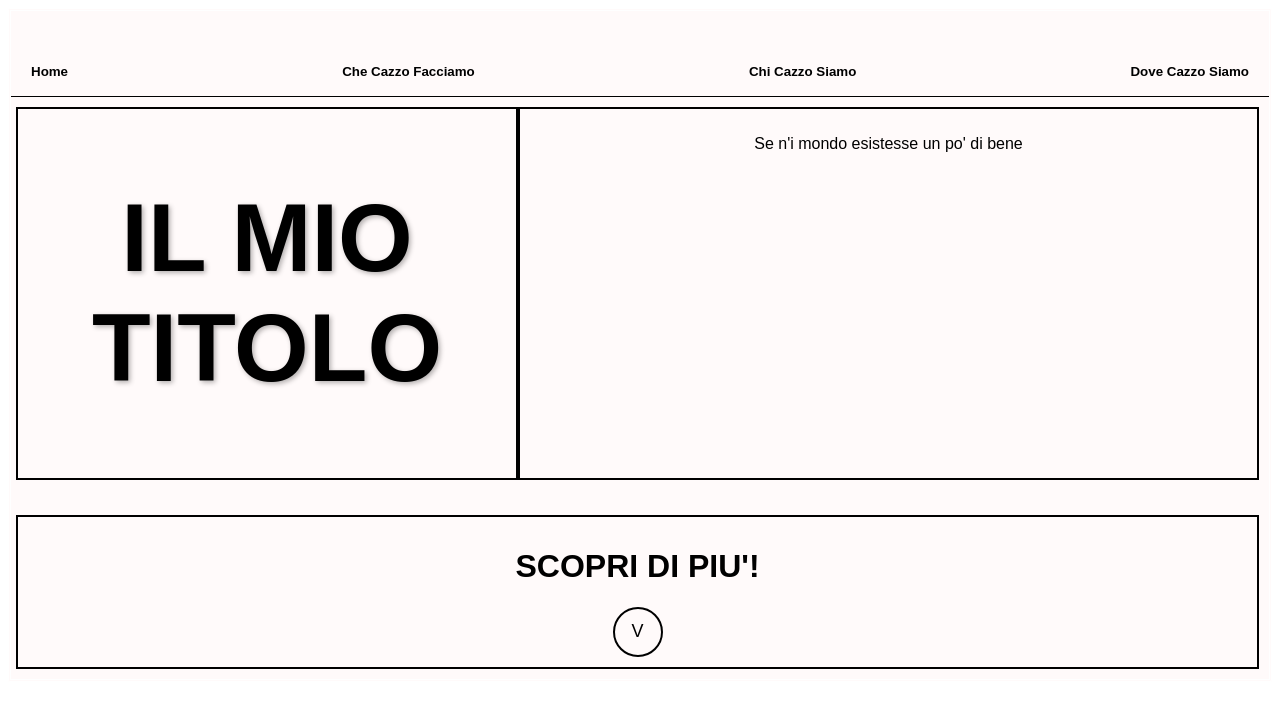
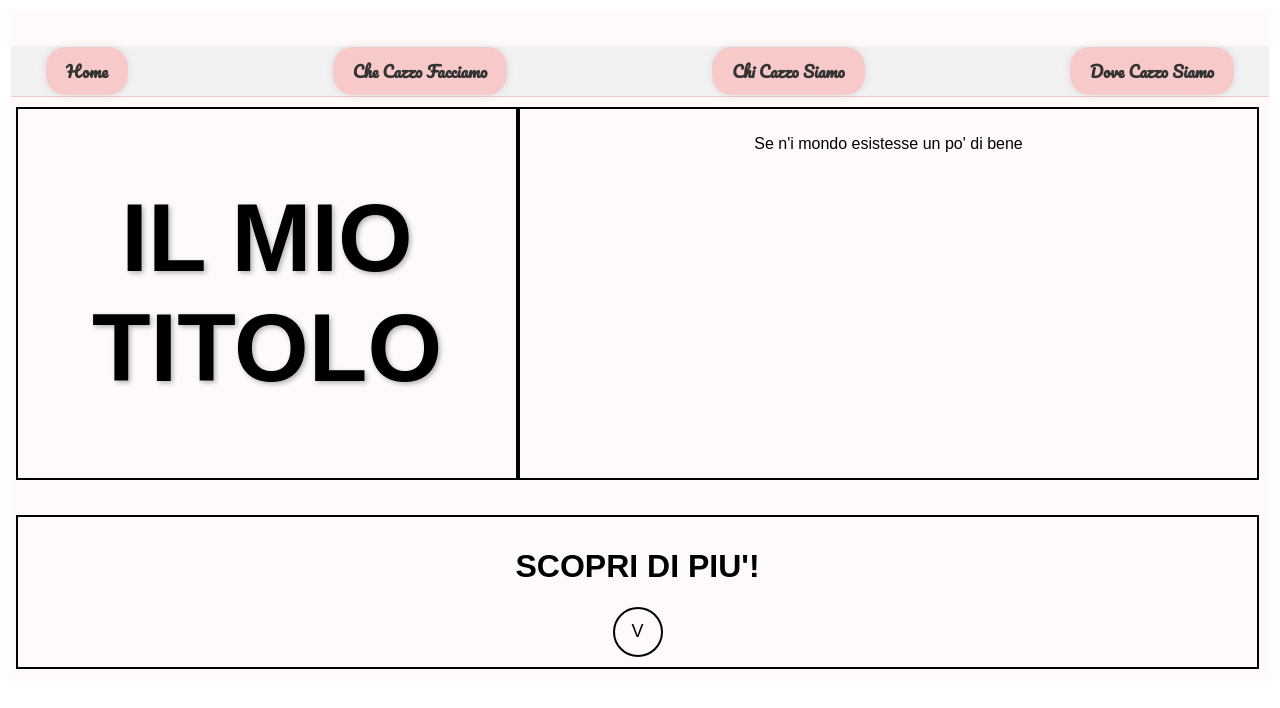
Before and after one commit to Danywood/EmisBack, an Angular app in the folder EmisBack1/: page / in a window 1280 px wide. Shown: the top 708 px of the page. Built offline with nearby package versions, Linux system fonts and the light colour scheme.

Commit message:
Aggiunto stile a navigation bar , aggiunto mapping dell'url dei button

```diff
--- a/EmisBack1/src/app/common/navigation-button/navigation-button.component.css
+++ b/EmisBack1/src/app/common/navigation-button/navigation-button.component.css
@@ -4,16 +4,28 @@
 }
 
 .a-button {
-    text-decoration: none;
-    padding: 10px 15px;
-    background: none;
-    border: none;
-    font-weight: bold;
-    transition: background 0.3s, color 0.3s;
+  margin: 0 10px;
+  padding: 10px 20px;
+  border: none;
+  border-radius: 20px;
+  background-color: #F7CAC9; /* sfondo rosa */
+  font-size: 16px;
+  font-weight: bold;
+  cursor: pointer;
+  font-family: 'Pacifico', cursive; /* font */
+  color: #333; /* testo scuro */
+  box-shadow: 0 0 10px rgba(0, 0, 0, 0.1); /* ombra leggera */
   }
 
+  .abutton:active {
+    background-color: #FF69B4; /* sfondo rosa al click */
+    color: #fff; /* testo bianco al click */
+    box-shadow: 0 0 10px rgba(0, 0, 0, 0.5); /* ombra  */
+}
+
+
   .a-button:hover {
-    background: rgba(255, 255, 255, 0.2);
-    color: #ff6f61;
-    border-radius: 5px;
+    background-color: #FFC5C5; /* sfondo rosa al passaggio del mouse */
+    color: #fff; /* testo bianco al passaggio del mouse */
+    box-shadow: 0 0 10px rgba(0, 0, 0, 0.3); /* ombra */
   }
--- a/EmisBack1/src/app/navigation-bar/navigation-bar.component.css
+++ b/EmisBack1/src/app/navigation-bar/navigation-bar.component.css
@@ -3,5 +3,16 @@
     align-items: center;
     justify-content: space-between;
     height: 50px;
-    border-bottom: 1px solid black;
+    border-bottom: 1px solid #F7CAC9; /* bordo rosa  */
+    background-color: #F2F2F2; /* sfondo grigio  */
+    padding: 0 20px;
 }
+
+.navigation-bar a {
+    text-decoration: none;
+    color: #333; /* testo scuro */
+}
+
+.navigation-bar a:hover {
+    color: #FFC5C5; /* testo rosa al passaggio del mouse */
+}
--- a/EmisBack1/src/app/navigation-bar/navigation-bar.component.html
+++ b/EmisBack1/src/app/navigation-bar/navigation-bar.component.html
@@ -1,5 +1,5 @@
 <div class="navigation-bar">
-    <a href="#" *ngFor='let name of buttonNames'>
+    <a [href]="urlMap.get(name)" *ngFor='let name of buttonNames'>
         <app-navigation-button [buttonName]="name"></app-navigation-button>
     </a>
 </div>
--- a/EmisBack1/src/app/navigation-bar/navigation-bar.component.ts
+++ b/EmisBack1/src/app/navigation-bar/navigation-bar.component.ts
@@ -6,14 +6,21 @@ import { NgFor } from '@angular/common';
     selector: 'app-navigation-bar',
     standalone: true,
     templateUrl: './navigation-bar.component.html',
-    styleUrl: './navigation-bar.component.css',
+    styleUrls: ['./navigation-bar.component.css'],
     imports: [NavigationButtonComponent,NgFor]
 })
 export class NavigationBarComponent {
 
-    public buttonNames: String[];
+    public buttonNames: string[];
+    public urlMap: Map<string, string>;
 
     constructor() {
         this.buttonNames = ["Home","Che Cazzo Facciamo","Chi Cazzo Siamo","Dove Cazzo Siamo"];
+        this.urlMap = new Map([
+            ["Home", "/home"],
+            ["Che Cazzo Facciamo", "/che-cazzo-facciamo"],
+            ["Chi Cazzo Siamo", "/chi-cazzo-siamo"],
+            ["Dove Cazzo Siamo", "/dove-cazzo-siamo"]
+        ]);
     }
 }
--- a/EmisBack1/src/styles.css
+++ b/EmisBack1/src/styles.css
@@ -1 +1,2 @@
 /* You can add global styles to this file, and also import other style files */
+@import url('https://fonts.googleapis.com/css2?family=Pacifico&display=swap');
```
